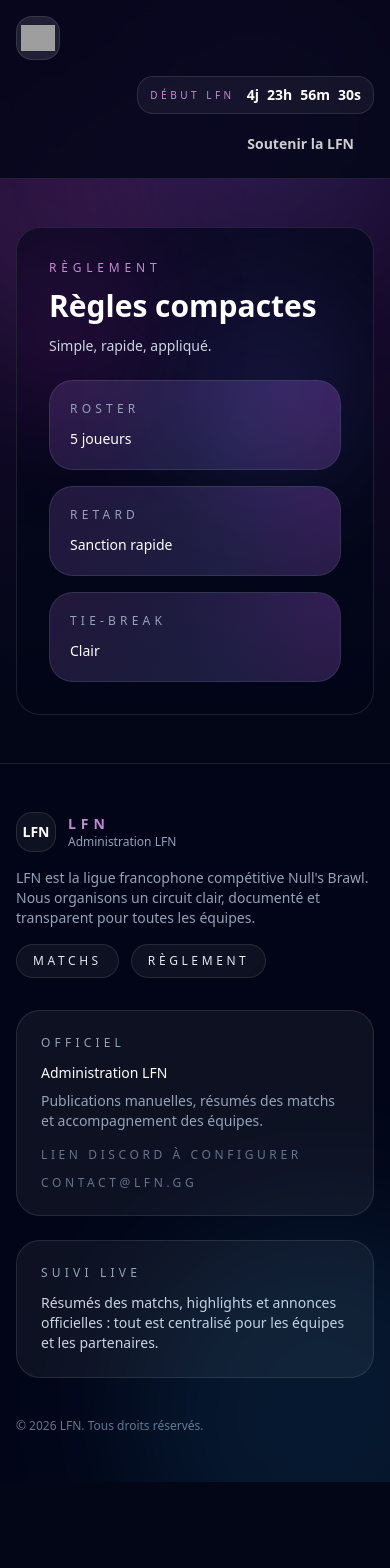
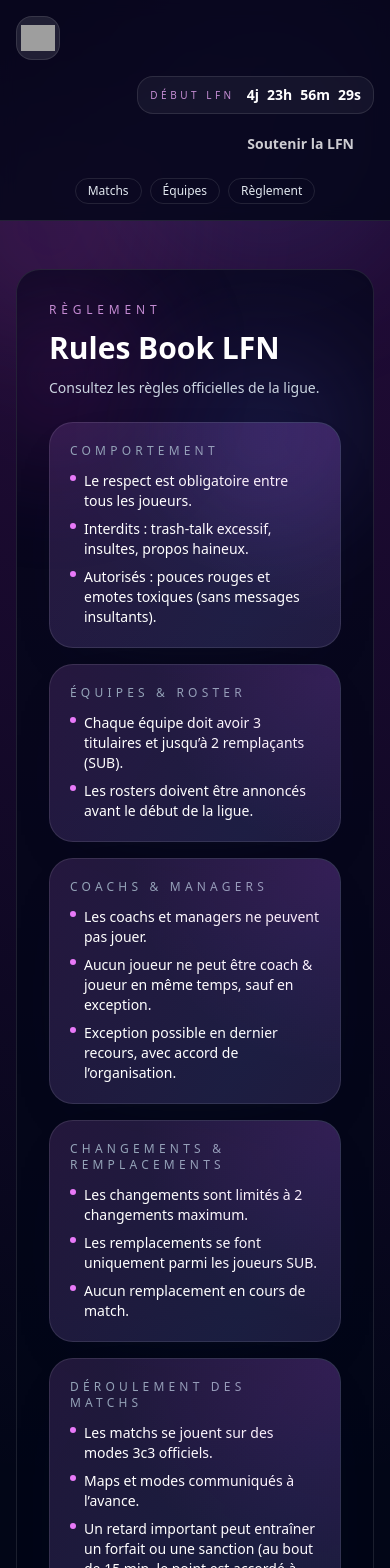
Before and after one commit to Prissme/Tiers-NB-Esport, a Next.js app: page /reglement in a window 390 px wide. Shown: the top 1568 px of the page. Before the commit the page ends 1482 px from the top, so only its background shows below. Built offline with nearby package versions, Linux system fonts and the light colour scheme; grey boxes are pictures that could not be loaded.

Commit message:
Améliorer la navigation mobile et le règlement

```diff
--- a/app/components/Header.tsx
+++ b/app/components/Header.tsx
@@ -44,6 +44,17 @@ export default function Header() {
             Soutenir la LFN
           </Button>
         </div>
+        <nav className="flex w-full flex-wrap items-center justify-center gap-2 text-xs text-slate-200 md:hidden">
+          {navItems.map((item) => (
+            <Link
+              key={item.href}
+              href={item.href}
+              className="rounded-full border border-white/10 px-3 py-1 transition hover:border-white/20 hover:text-white"
+            >
+              {item.label}
+            </Link>
+          ))}
+        </nav>
       </div>
     </header>
   );
--- a/app/reglement/page.tsx
+++ b/app/reglement/page.tsx
@@ -1,9 +1,66 @@
 import SectionHeader from "../components/SectionHeader";
 
-const rulesBlocks = [
-  { label: "Roster", detail: "5 joueurs" },
-  { label: "Retard", detail: "Sanction rapide" },
-  { label: "Tie-break", detail: "Clair" },
+const rulesSections = [
+  {
+    title: "Comportement",
+    items: [
+      "Le respect est obligatoire entre tous les joueurs.",
+      "Interdits : trash-talk excessif, insultes, propos haineux.",
+      "Autorisés : pouces rouges et emotes toxiques (sans messages insultants).",
+    ],
+  },
+  {
+    title: "Équipes & Roster",
+    items: [
+      "Chaque équipe doit avoir 3 titulaires et jusqu’à 2 remplaçants (SUB).",
+      "Les rosters doivent être annoncés avant le début de la ligue.",
+    ],
+  },
+  {
+    title: "Coachs & Managers",
+    items: [
+      "Les coachs et managers ne peuvent pas jouer.",
+      "Aucun joueur ne peut être coach & joueur en même temps, sauf en exception.",
+      "Exception possible en dernier recours, avec accord de l’organisation.",
+    ],
+  },
+  {
+    title: "Changements & Remplacements",
+    items: [
+      "Les changements sont limités à 2 changements maximum.",
+      "Les remplacements se font uniquement parmi les joueurs SUB.",
+      "Aucun remplacement en cours de match.",
+    ],
+  },
+  {
+    title: "Déroulement des matchs",
+    items: [
+      "Les matchs se jouent sur des modes 3c3 officiels.",
+      "Maps et modes communiqués à l’avance.",
+      "Un retard important peut entraîner un forfait ou une sanction (au bout de 15 min, le point est accordé à l'équipe adverse, après 5 autres minutes 2-0, et 5 autres minutes 3-0).",
+    ],
+  },
+  {
+    title: "Bugs & Litiges",
+    items: [
+      "En cas de bug ou déconnexion justifiée, le match peut être rejoué (2 dodges = 1 point pour l'équipe adverse).",
+      "Tout abus sera sanctionné.",
+      "Les décisions des organisateurs sont définitives.",
+    ],
+  },
+  {
+    title: "Rename",
+    items: [
+      "Chaque joueur doit obligatoirement avoir les initiales de leur pseudo dans le nom (sous peine de recevoir une pénalité de 1 point).",
+    ],
+  },
+  {
+    title: "Acceptation du règlement",
+    items: [
+      "Toute participation implique l’acceptation totale de ce règlement.",
+      "L’organisation peut modifier le règlement si nécessaire.",
+    ],
+  },
 ];
 
 export default function ReglementPage() {
@@ -15,14 +72,21 @@ export default function ReglementPage() {
         <div className="relative z-10 space-y-6">
           <SectionHeader
             kicker="Règlement"
-            title="Règles compactes"
-            description="Simple, rapide, appliqué."
+            title="Rules Book LFN"
+            description="Consultez les règles officielles de la ligue."
           />
-          <div className="grid gap-4 md:grid-cols-3">
-            {rulesBlocks.map((block) => (
-              <div key={block.label} className="motion-card motion-shimmer">
-                <p className="text-xs uppercase tracking-[0.35em] text-slate-400">{block.label}</p>
-                <p className="mt-3 text-sm text-white">{block.detail}</p>
+          <div className="grid gap-4 lg:grid-cols-2">
+            {rulesSections.map((section) => (
+              <div key={section.title} className="motion-card motion-shimmer space-y-3">
+                <p className="text-xs uppercase tracking-[0.35em] text-slate-400">{section.title}</p>
+                <ul className="space-y-2 text-sm text-white">
+                  {section.items.map((item) => (
+                    <li key={item} className="flex gap-2">
+                      <span className="mt-1 h-1.5 w-1.5 flex-none rounded-full bg-fuchsia-400" />
+                      <span>{item}</span>
+                    </li>
+                  ))}
+                </ul>
               </div>
             ))}
           </div>
```
